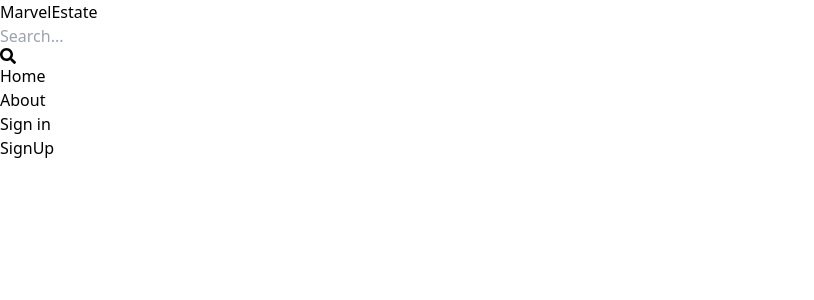
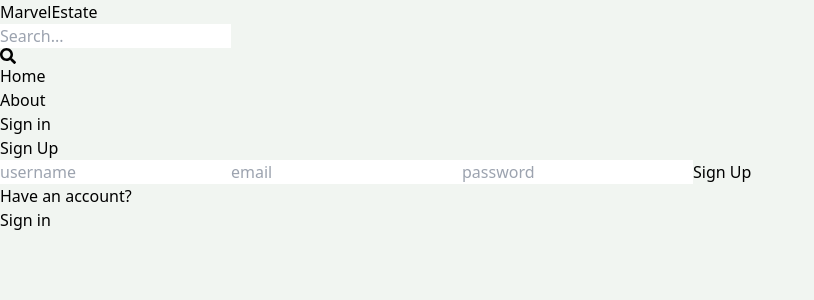
Before and after one commit to yash00097/mern-estate, a React (Vite) app in the folder client/: page /sign-up in a window 1280 px wide. Shown: the top 300 px of the page, without its empty margins (0-814 px from the left). Built offline with nearby package versions, Linux system fonts and the light colour scheme.

Commit message:
signup page connection to backend

```diff
--- a/client/src/index.css
+++ b/client/src/index.css
@@ -1,3 +1,7 @@
 @tailwind base;
 @tailwind components;
 @tailwind utilities;
+
+body {
+  background-color: rgb(241, 245, 241);
+}
--- a/client/src/pages/SignUp.jsx
+++ b/client/src/pages/SignUp.jsx
@@ -1,9 +1,86 @@
+import { useState } from 'react';
+import { Link, useNavigate } from 'react-router-dom';
 
+export default function SignUp() {
+  const [formData, setFormData] = useState({});
+  const [error, setError] = useState(null);
+  const [loading, setLoading] = useState(false);
+  const navigate = useNavigate();
+  const handleChange = (e) => {
+    setFormData({
+      ...formData,
+      [e.target.id]: e.target.value,
+    });
+  };
+  const handleSubmit = async (e) => {
+    e.preventDefault();
+    try {
+      setLoading(true);
+      const res = await fetch('/api/auth/signup', {
+        method: 'POST',
+        headers: {
+          'Content-Type': 'application/json',
+        },
+        body: JSON.stringify(formData),
+      });
+      const data = await res.json();
+      console.log(data);
+      if (data.success === false) {
+        setLoading(false);
+        setError(data.error);
+        return;
+      }
+      setLoading(false);
+      setError(null);
+      navigate('/sign-in');
+    } catch (error) {
+      setLoading(false);
+      setError(error.message);
+    }
+  };
+  return (
+    <div className='p-3 max-w-lg mx-auto'>
+      <h1 className='text-3xl text-center font-semibold my-7'>Sign Up</h1>
 
-const SignUp = () => {
-  return (
-    <div>SignUp</div>
-  )
+      <form onSubmit={handleSubmit} className='flex flex-col gap-4'>
+        <input
+          type='text'
+          placeholder='username'
+          className='border p-3 rounded-lg'
+          id='username'
+          onChange={handleChange}
+        />
+        <input
+          type='email'
+          placeholder='email'
+          className='border p-3 rounded-lg'
+          id='email'
+          onChange={handleChange}
+        />
+        <input
+          type='password'
+          placeholder='password'
+          className='border p-3 rounded-lg'
+          id='password'
+          onChange={handleChange}
+        />
+        <button
+          disabled={loading}
+          className='bg-slate-700 text-white p-3 rounded-lg uppercase hover:opacity-95 disabled:opacity-80'
+        >
+          {loading ? 'Loading...' : 'Sign Up'}
+        </button>
+      </form>
+
+      <div className='flex gap-2 mt-5'>
+        <p>Have an account?</p>
+
+        <Link to={'/sign-in'}>
+          <span className='text-blue-700'>Sign in</span>
+        </Link>
+      </div>
+      {error && <p className='text-red-500 mt-5'>{error}</p>}
+    </div>
+
+  );
 }
-
-export default SignUp
--- a/client/vite.config.js
+++ b/client/vite.config.js
@@ -3,5 +3,13 @@
 
 // https://vite.dev/config/
 export default defineConfig({
+  server: {
+    proxy: {
+      '/api': {
+        target: 'http://localhost:3000',
+        secure: false,
+      },
+    },
+  },
   plugins: [react()],
 })
```
Also changed, not shown: client/package.json (+8 -1 lines), client/public/logo.png (added), 1 other file (tests, documents, lock files or other folders).
